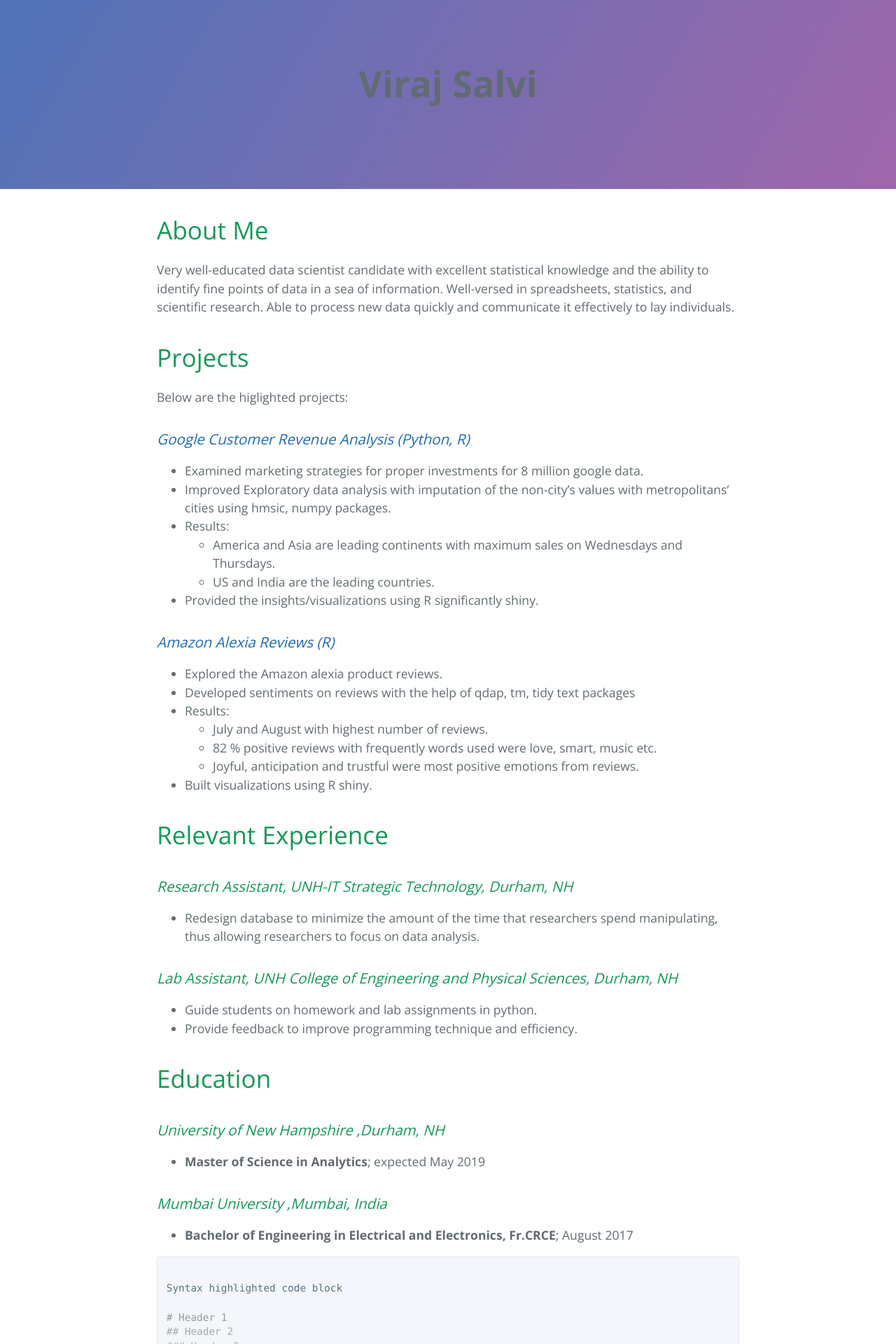
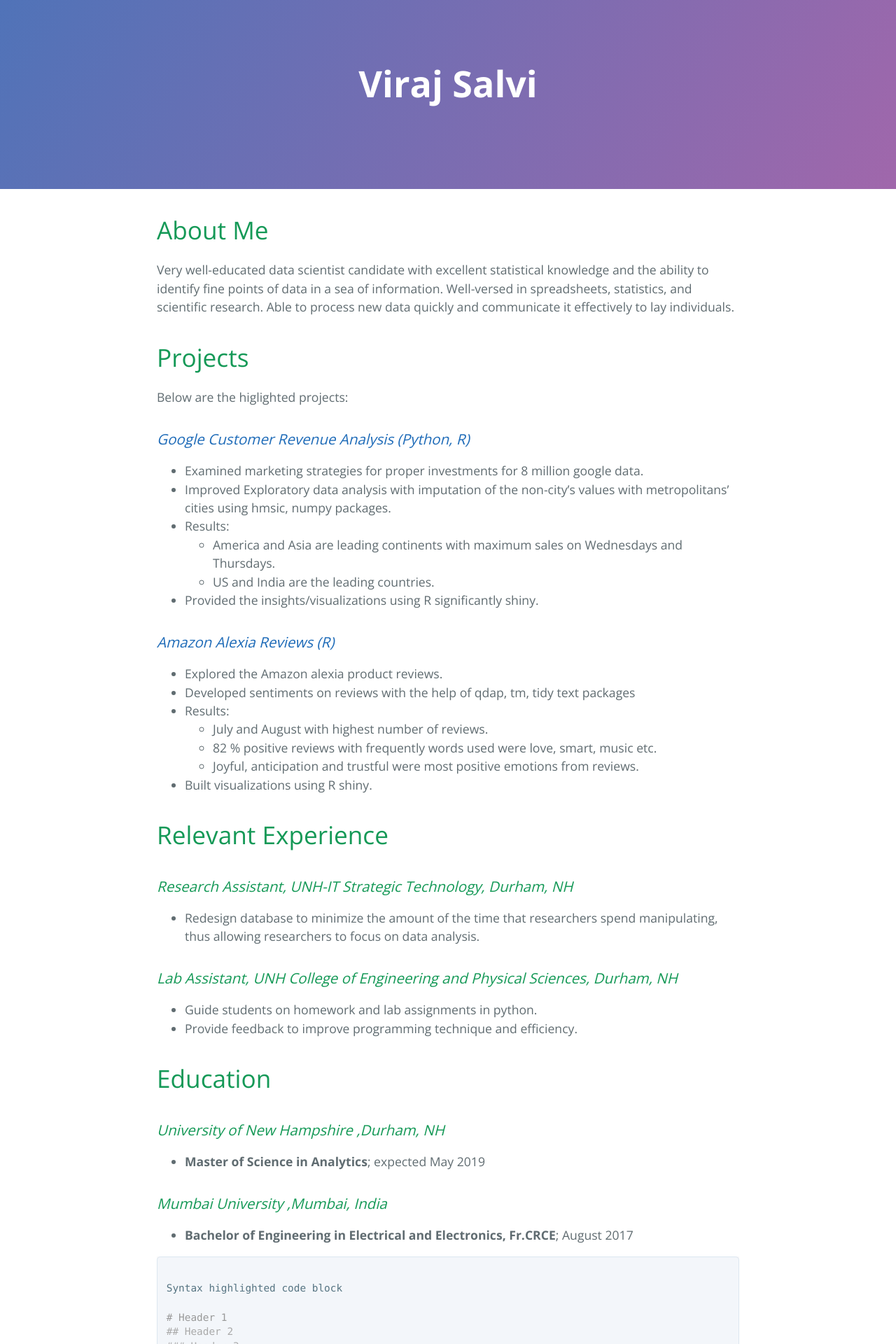
Before and after one commit to viraj1327/portfolio, a Jekyll site: the page built from README.md, in a window 1280 px wide. Shown: the top 1920 px of the page at 70% size. Built offline with Jekyll 4.4.1, drawn with Linux system fonts in a browser that asks for light colours; our own code applies the rules of GitHub Pages for plain Markdown files; the repository's description, which GitHub fills in, is left out.

Commit message:
Update jekyll-theme-cayman.scss

```diff
--- a/_sass/jekyll-theme-cayman.scss
+++ b/_sass/jekyll-theme-cayman.scss
@@ -106,7 +106,7 @@ a {
 }
 
 .page-header {
-  //color: #FFFF;
+  color: #FFFF;
   text-align: center;
   background-color: #A067AB;
   background-image: linear-gradient(120deg, #5073B8, #A067AB);
```
